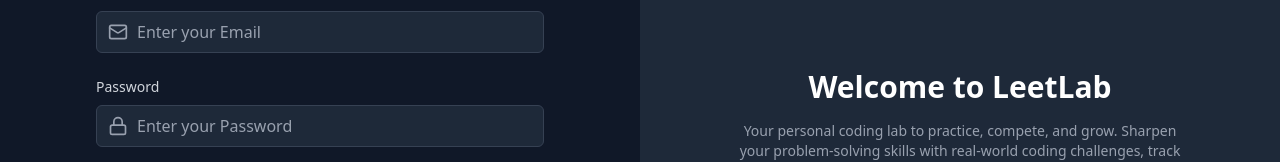
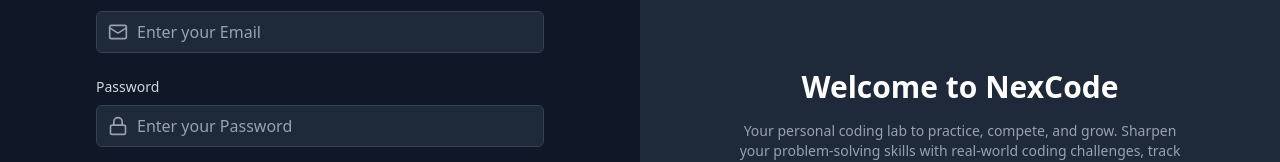
Before and after one commit to visheshkakadiya/Leetlab, a React (Vite) app in the folder frontend/: page /login in a window 1280 px wide. Shown: the part 275-437 px from the top of the page. Built offline with nearby package versions, Linux system fonts and the light colour scheme; no server answers.

Commit message:
fix loading state and change name

```diff
--- a/frontend/src/components/PlaylistDetail.jsx
+++ b/frontend/src/components/PlaylistDetail.jsx
@@ -202,7 +202,7 @@
 
   if (loading) {
     return (
-      <div className="min-h-screen bg-slate-950 flex items-center justify-center">
+      <div className="min-h-screen bg-[#222222] flex items-center justify-center">
         <div className="text-slate-100">Loading...</div>
       </div>
     );
@@ -543,7 +543,6 @@
         </div>
       </div>
 
-      {/* Edit Playlist Modal - Only for playlist owner */}
       {isOwner && isEditModalOpen && (
         <EditPlaylist
           playlist={playlist}
@@ -552,7 +551,6 @@
         />
       )}
 
-      {/* Add to Playlist Popup - Only for logged in users */}
       {user && (
         <AddToPlaylistPopup
           isOpen={addToPlaylistOpen}
--- a/frontend/src/page/LoginPage.jsx
+++ b/frontend/src/page/LoginPage.jsx
@@ -121,7 +121,7 @@
       {/* Right Panel */}
       <div className="hidden lg:flex lg:w-1/2 items-center justify-center bg-gray-800">
         <div className="max-w-lg text-center px-6">
-          <h2 className="text-3xl font-bold text-white">Welcome to LeetLab</h2>
+          <h2 className="text-3xl font-bold text-white">Welcome to NexCode</h2>
           <p className="mt-4 text-sm text-gray-400">
             Your personal coding lab to practice, compete, and grow.
             Sharpen your problem-solving skills with real-world coding challenges, track your progress, and get ready for interviews.
--- a/frontend/src/page/ProblemPage.jsx
+++ b/frontend/src/page/ProblemPage.jsx
@@ -34,7 +34,7 @@
                     </p>
                 </div>
                 <div className="hidden md:block bg-primary text-black font-semibold px-4 py-2 rounded-lg shadow hover:brightness-110 transition">
-                    LeetLab 🚀
+                    NexCode 🚀
                 </div>
             </div>
 
```
Also changed, not shown: frontend/src/components/AddToPlaylistPopup.jsx (+0 -9 lines).
